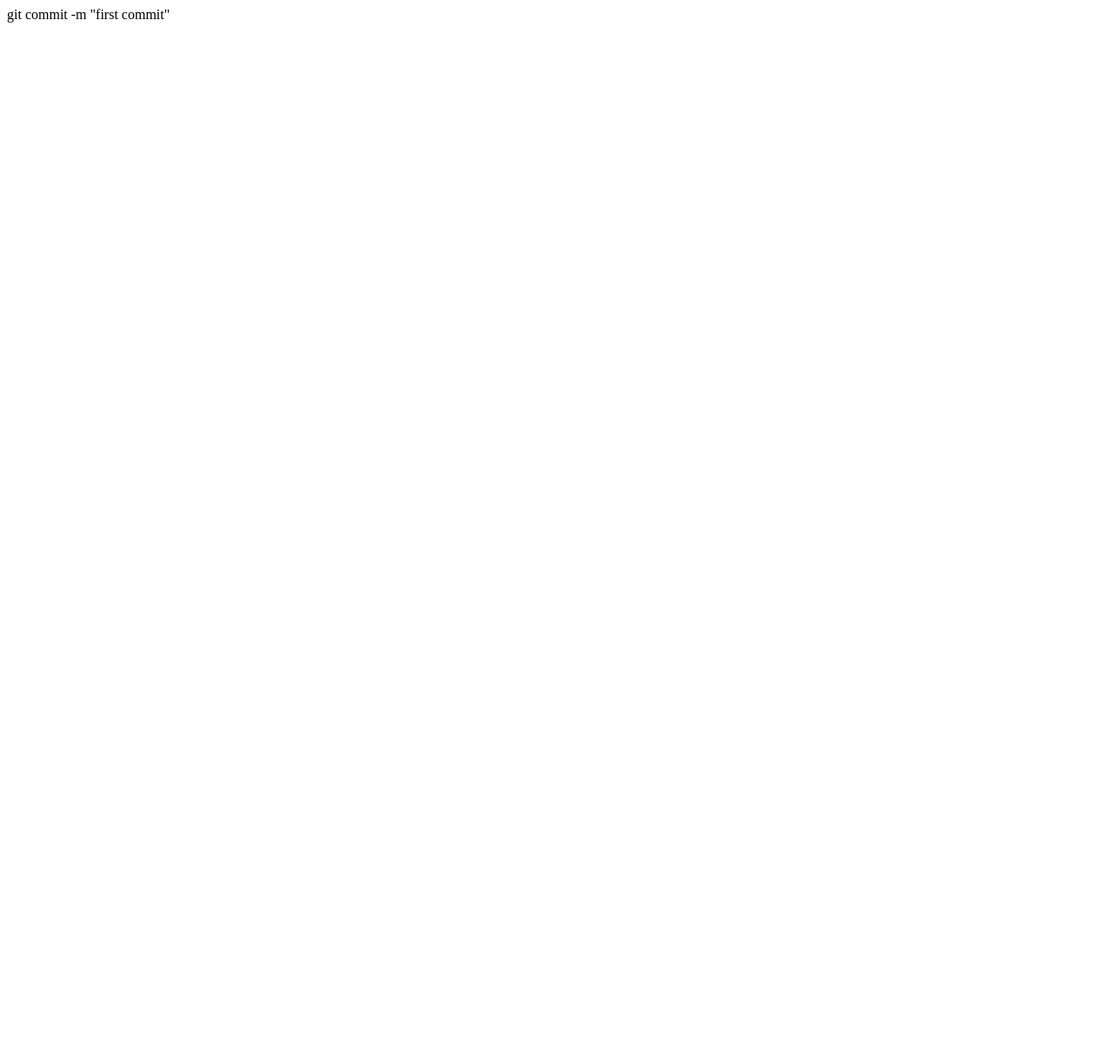
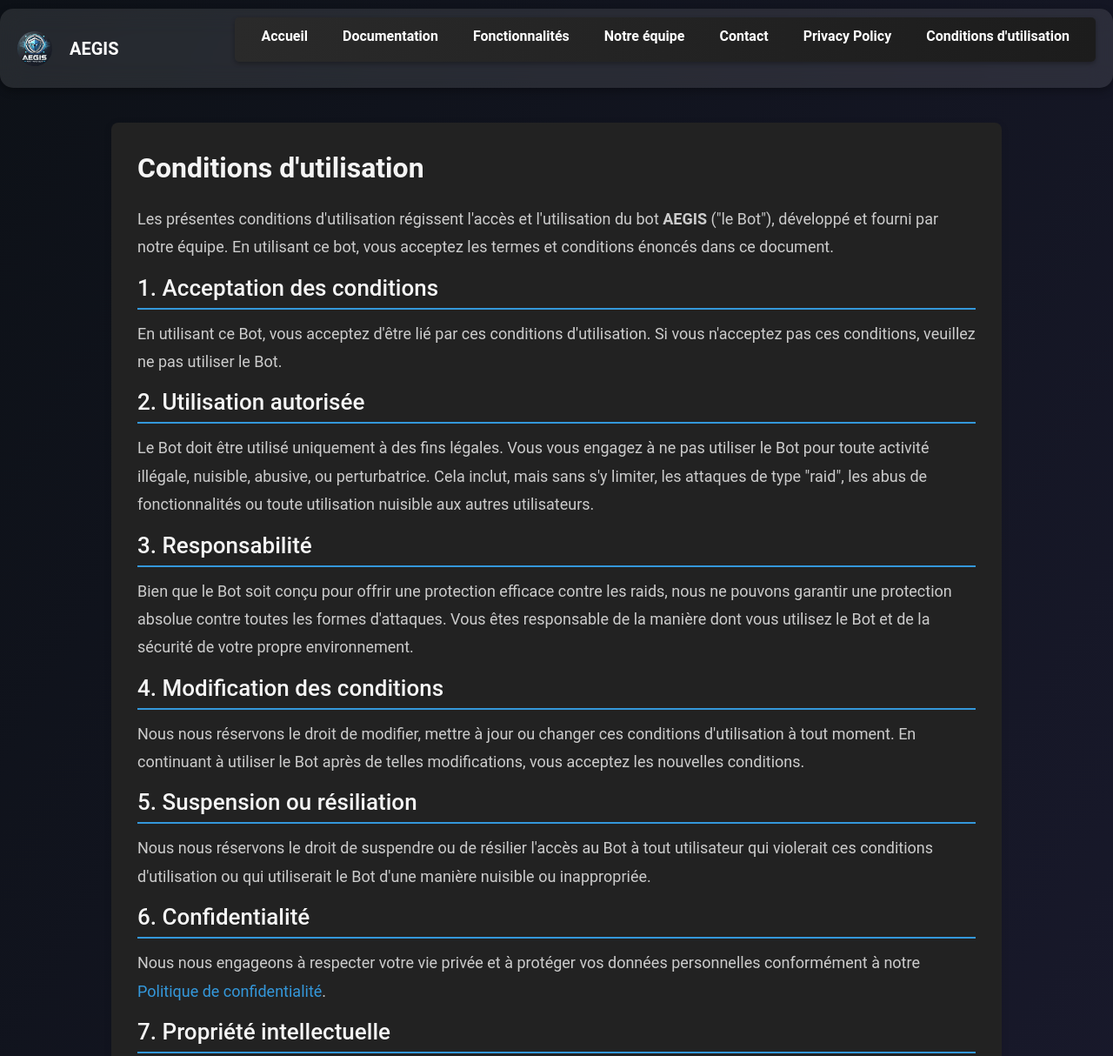
Before and after one commit to zeliosefr/aegisprotect, a plain HTML site: page Terms of Service.html in a window 1280 px wide. Shown: the top 1214 px of the page at 87% size. Before the commit the page ends 800 px from the top, so only its background shows below. Drawn offline with Linux system fonts and the light colour scheme.

Commit message:
Update Terms of Service.html

```diff
--- a/Terms of Service.html
+++ b/Terms of Service.html
@@ -1 +1,72 @@
-git commit -m "first commit"
+<!DOCTYPE html>
+<html lang="fr">
+    <head>
+        <meta charset="UTF-8">
+        <meta name="viewport" content="width=device-width, initial-scale=1.0">
+        <title>AEGIS - Conditions d'utilisation</title>
+        <link rel="stylesheet" href="./styles/Terms of Service.css">
+        <link rel="shortcut icon" href="./image/ppaegisaegis.png" type="image/x-icon">
+        <script src="https://kit.fontawesome.com/a076d05399.js" crossorigin="anonymous"></script>
+    </head>
+<body>
+    <header>
+        <div class="glass-navbar">
+            <div class="logo">
+                <img src="./image/ppaegisaegis.png" alt="Logo" class="logo-icon">
+                <span class="logo-text">AEGIS</span>
+            </div>
+            <nav>
+                <ul class="navbar">
+                    <li><a href="index.html">Accueil</a></li>
+                    <li><a href="documentation.html">Documentation</a></li>
+                    <li><a href="fonctionalites.html">Fonctionnalités</a></li>
+                    <li><a href="notre-equipe.html">Notre équipe</a></li>
+                    <li><a href="contact.html">Contact</a></li>
+                    <li><a href="Privacy Policy.html">Privacy Policy</a></li>
+                    <li><a href="Terms of Service.html" class="active">Conditions d'utilisation</a></li>
+                </ul>
+            </nav>
+        </div>
+    </header>
+
+    <div class="container">
+        <h2>Conditions d'utilisation</h2>
+
+        <p>Les présentes conditions d'utilisation régissent l'accès et l'utilisation du bot <strong>AEGIS</strong> ("le Bot"), développé et fourni par notre équipe. En utilisant ce bot, vous acceptez les termes et conditions énoncés dans ce document.</p>
+
+        <h3>1. Acceptation des conditions</h3>
+        <p>En utilisant ce Bot, vous acceptez d'être lié par ces conditions d'utilisation. Si vous n'acceptez pas ces conditions, veuillez ne pas utiliser le Bot.</p>
+
+        <h3>2. Utilisation autorisée</h3>
+        <p>Le Bot doit être utilisé uniquement à des fins légales. Vous vous engagez à ne pas utiliser le Bot pour toute activité illégale, nuisible, abusive, ou perturbatrice. Cela inclut, mais sans s'y limiter, les attaques de type "raid", les abus de fonctionnalités ou toute utilisation nuisible aux autres utilisateurs.</p>
+
+        <h3>3. Responsabilité</h3>
+        <p>Bien que le Bot soit conçu pour offrir une protection efficace contre les raids, nous ne pouvons garantir une protection absolue contre toutes les formes d'attaques. Vous êtes responsable de la manière dont vous utilisez le Bot et de la sécurité de votre propre environnement.</p>
+
+        <h3>4. Modification des conditions</h3>
+        <p>Nous nous réservons le droit de modifier, mettre à jour ou changer ces conditions d'utilisation à tout moment. En continuant à utiliser le Bot après de telles modifications, vous acceptez les nouvelles conditions.</p>
+
+        <h3>5. Suspension ou résiliation</h3>
+        <p>Nous nous réservons le droit de suspendre ou de résilier l'accès au Bot à tout utilisateur qui violerait ces conditions d'utilisation ou qui utiliserait le Bot d'une manière nuisible ou inappropriée.</p>
+
+        <h3>6. Confidentialité</h3>
+        <p>Nous nous engageons à respecter votre vie privée et à protéger vos données personnelles conformément à notre <a href="Privacy Policy.html" class="link">Politique de confidentialité</a>.</p>
+
+        <h3>7. Propriété intellectuelle</h3>
+        <p>Tous les droits de propriété intellectuelle relatifs au Bot, y compris mais sans s'y limiter, les droits d'auteur, marques et brevets, sont la propriété exclusive de l'équipe AEGIS.</p>
+
+        <h3>8. Limitation de responsabilité</h3>
+        <p>Nous ne serons pas responsables des dommages directs ou indirects résultant de l'utilisation ou de l'incapacité d'utiliser le Bot. Cela inclut, sans s'y limiter, la perte de données, les interruptions de service ou d'autres dommages causés par une mauvaise utilisation du Bot.</p>
+
+        <h3>9. Loi applicable</h3>
+        <p>Les présentes conditions d'utilisation sont régies par les lois en vigueur dans votre juridiction. En cas de litige, celui-ci sera soumis à la compétence des tribunaux compétents de votre région.</p>
+
+        <h3>10. Contact</h3>
+        <p>Si vous avez des questions concernant ces conditions d'utilisation, veuillez nous contacter à l'adresse suivante : <a href="mailto:corporationaegis@gmail.com class="link">corporationaegis@gmail.com</a>.</p>
+    </div>
+
+    <footer>
+        <p>&copy; 2025 AEGIS - Tous droits réservés.</p>
+    </footer>
+</body>
+</html>
```
